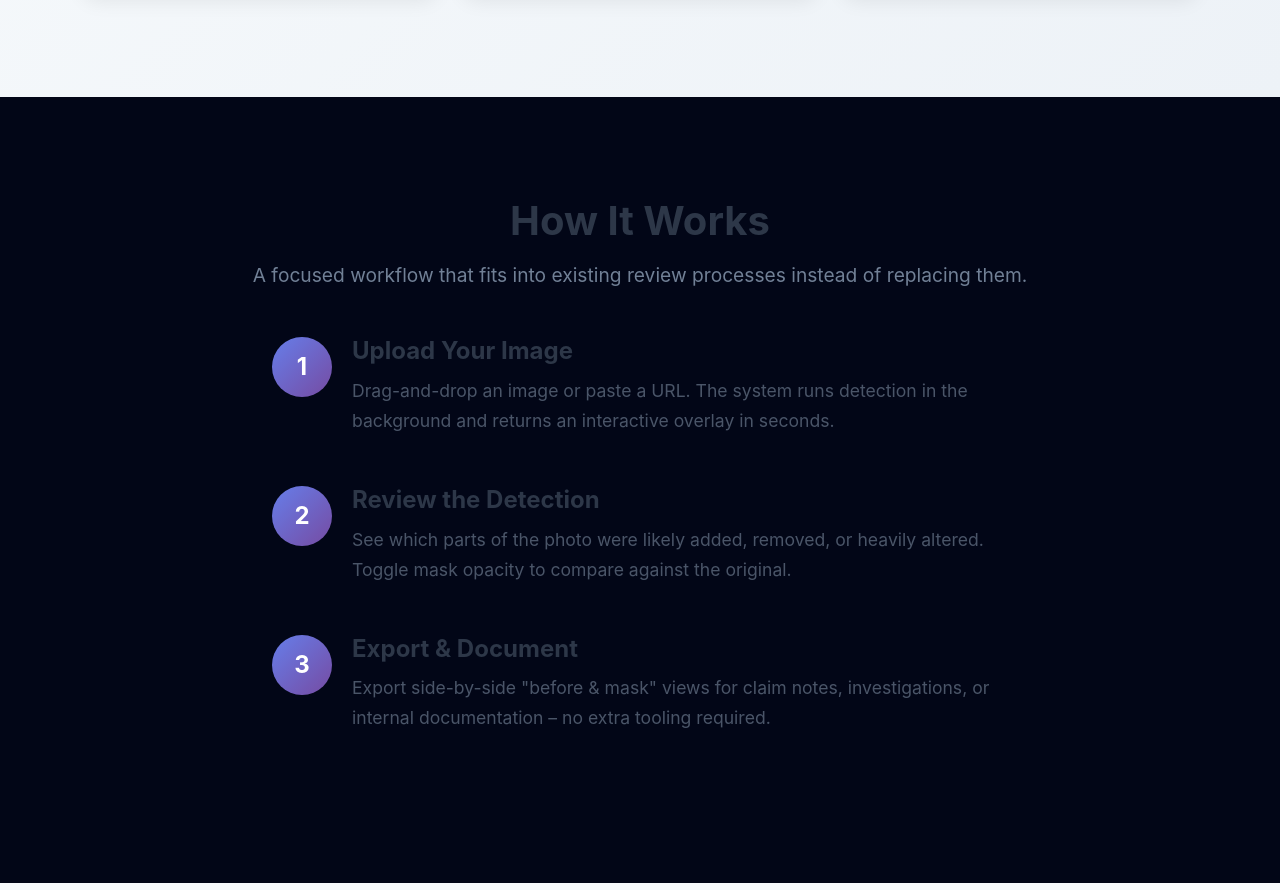
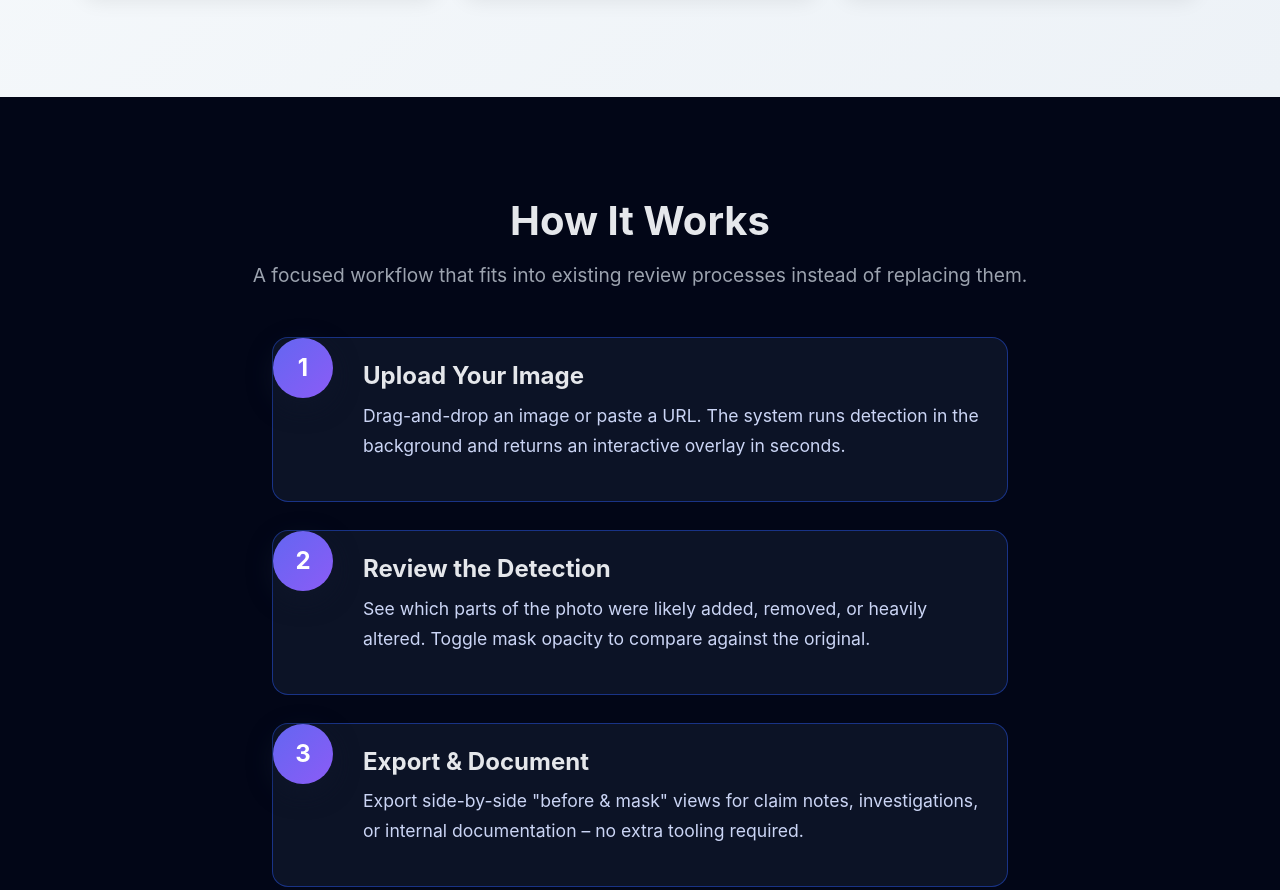
Before and after one commit to himajajangle/data210_final_ai_images, a plain HTML site: page index.html in a window 1280 px wide. Shown: the part 1400-2290 px from the top of the page. Drawn offline with nearby package versions, Linux system fonts and the light colour scheme.

Commit message:
Update index.html udpate coloring

```diff
--- a/index.html
+++ b/index.html
@@ -323,7 +323,43 @@
         .navbar-custom .nav-link:hover {
             color: #38bdf8 !important;
         }
-    </style>
+        /* ---- Improve readability in "How It Works" ---- */
+
+        #how {
+            background: #020617;
+        }
+
+        #how .section-title {
+            color: #e5e7eb;
+        }
+
+        #how .section-subtitle {
+            color: #9ca3af;
+        }
+
+        #how .workflow-title {
+            color: #e5e7eb;
+        }
+
+        #how .workflow-description {
+            color: #cbd5f5;
+        }
+
+        #how .step-number {
+            background: linear-gradient(135deg, #6366f1 0%, #8b5cf6 100%);
+            box-shadow: 0 8px 24px rgba(15,23,42,0.8);
+        }
+
+        #how .workflow-step {
+            padding: 24px 24px 24px 90px;
+            border-radius: 16px;
+            background: rgba(15,23,42,0.85);
+            border: 1px solid rgba(30,64,175,0.7);
+            margin-bottom: 28px;
+        }
+
+        </style>
+
 </head>
 
 <body>
@@ -362,7 +398,7 @@
                 <p class="hero-subtitle">
                     Upload a photo and instantly see where AI has altered it.
                 </p>
-                <a href="#demo" class="cta-button">Try the demo</a>
+                <a href="#demo" class="cta-button">See the demo</a>
             </div>
 
             <div class="col-lg-6 hero-image-wrapper">
```
